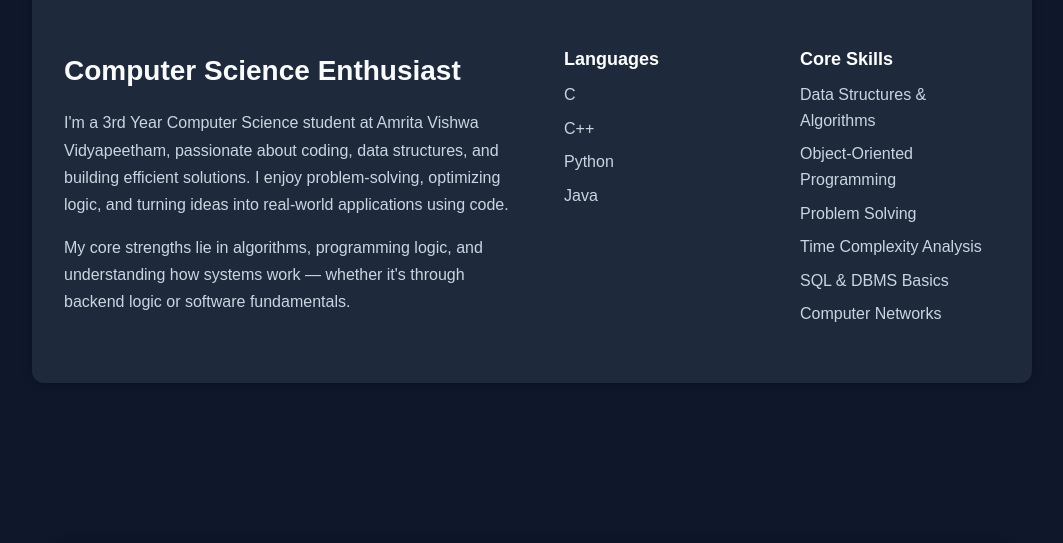
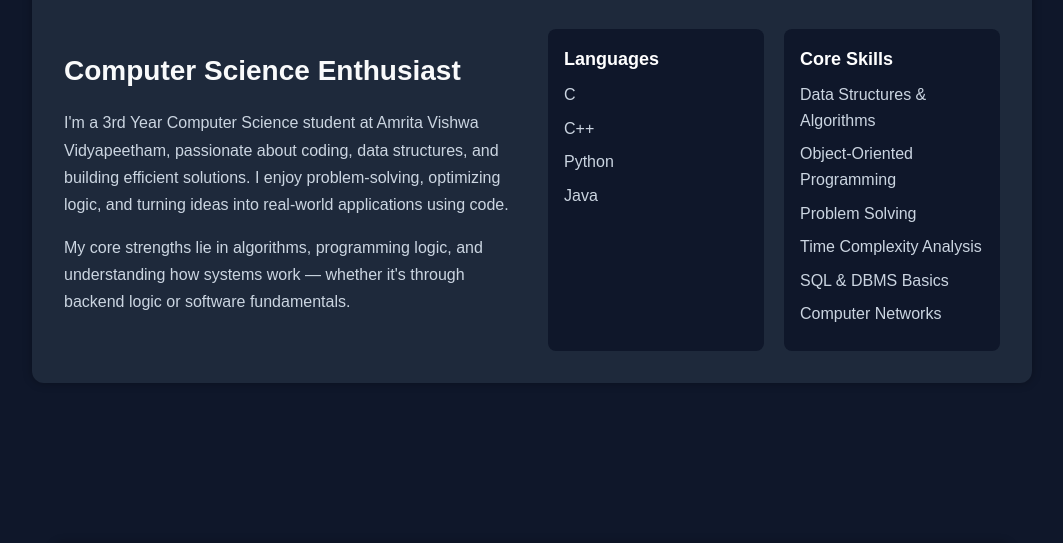
Before and after one commit to jlakkineni25/Repository, a plain HTML site: page index.html in a window 1280 px wide. Shown: the part 733-1276 px from the top of the page, without its empty margins (108-1171 px from the left). Drawn offline with Linux system fonts and the light colour scheme.

Commit message:
Update Style.css

```diff
--- a/Style.css
+++ b/Style.css
@@ -48,7 +48,6 @@ section {
   font-size: 1rem;
 }
 
-/* Cards used inside grids */
 .card {
   background-color: #1e293b;
   border-radius: 0.75rem;
@@ -200,7 +199,7 @@ nav {
 }
 
 .skill-card {
-  background: #1e293b;
+  background: #0f172a;
   border-radius: 0.5rem;
   padding: 1rem;
 }
```
